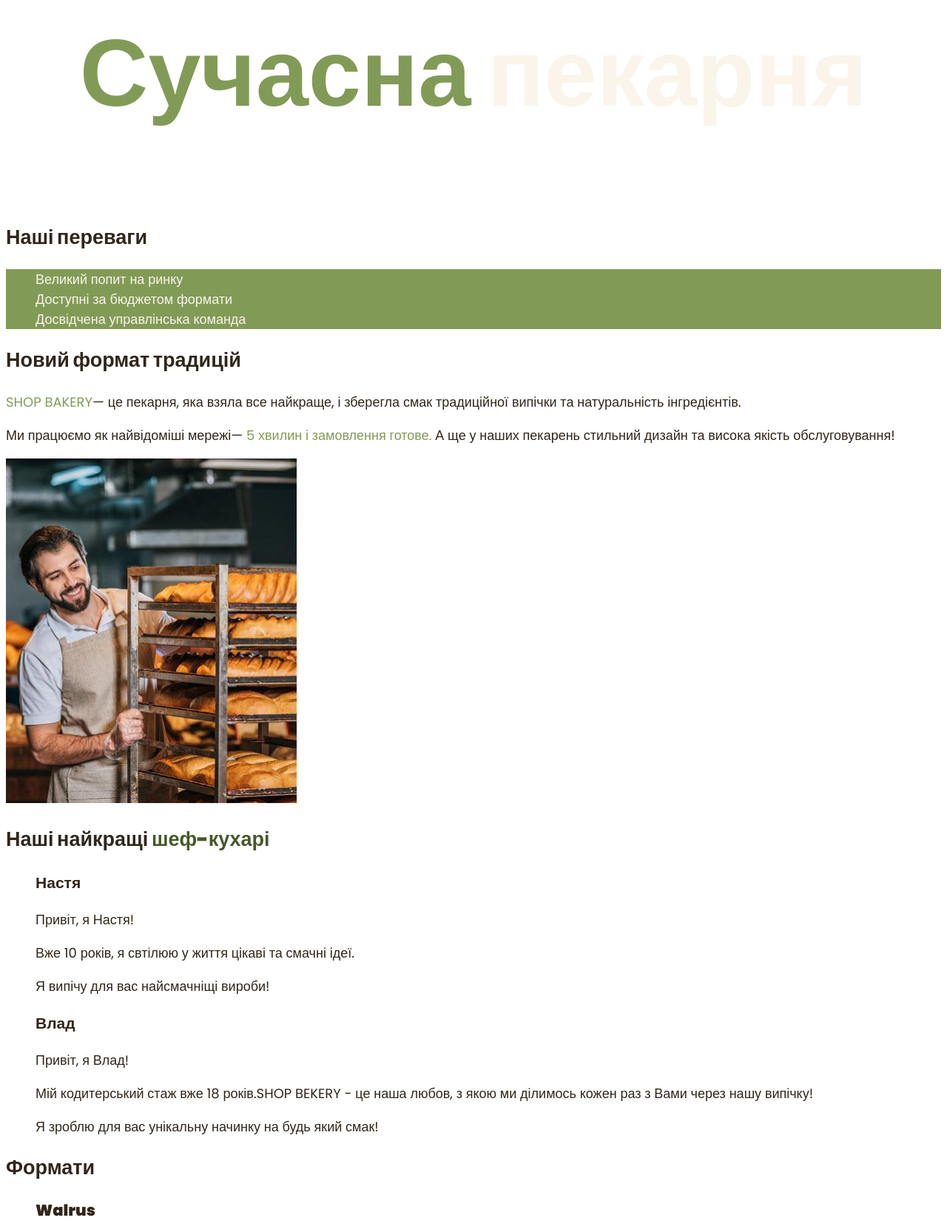
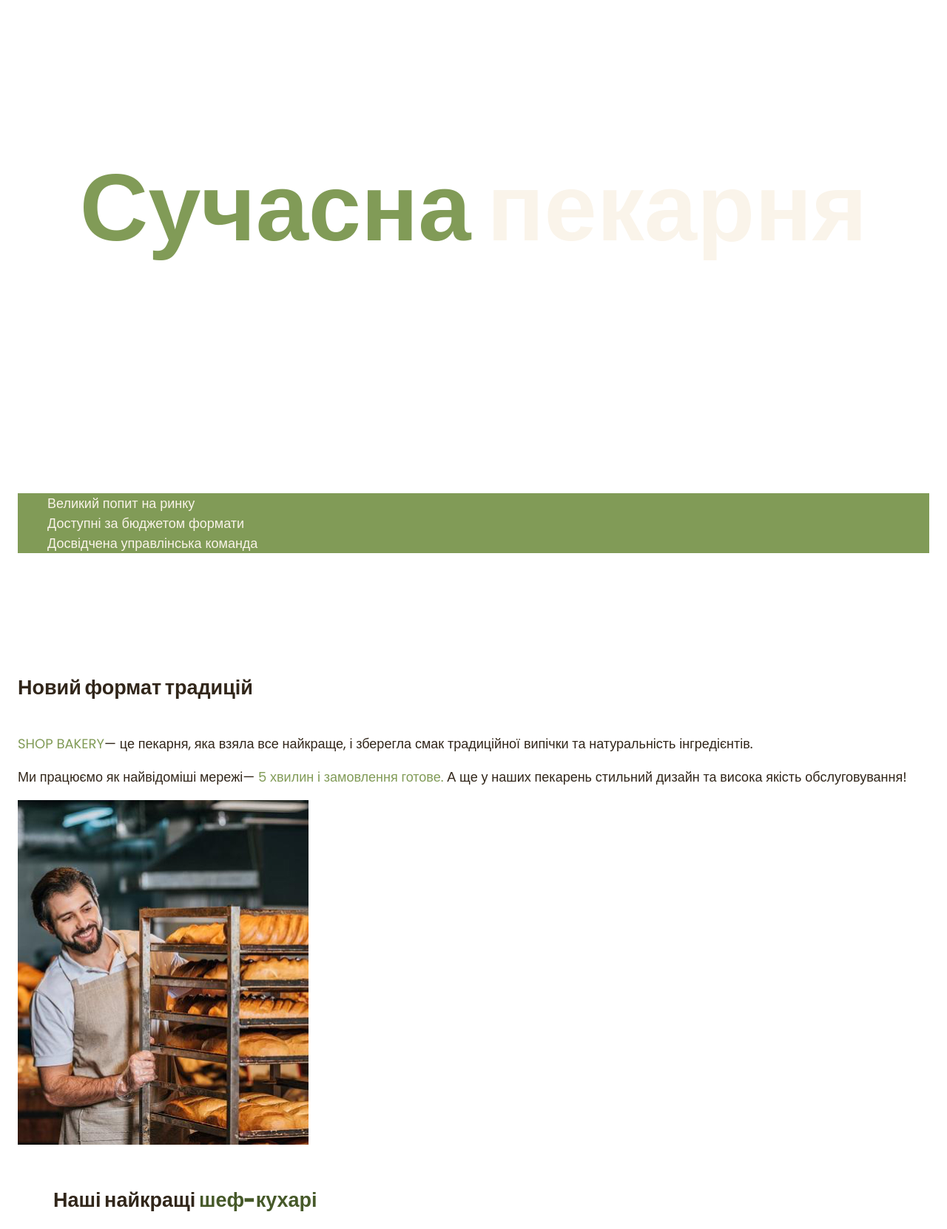
Before and after one commit to bassalex/lessons-10, a plain HTML site: page index.html in a window 1280 px wide. Shown: the part 335-1997 px from the top of the page at 74% size. Drawn offline with Linux system fonts and the light colour scheme.

Commit message:
Add files via upload

```diff
--- a/css/styles.css
+++ b/css/styles.css
@@ -6,18 +6,60 @@
 }
 
 /* Base */
+*{box-sizing: border-box;
+}
 body {
     color: var(--color-primary-dark);
-    font-family: 'poppins',sans-serif;
+    font-family: 'poppins', sans-serif;
     font-size: 18px;
+    font-weight: 400;
+    line-height: 1,5;
+    margin: 0;
+}
+
+h1,
+h2,
+h3,
+h4,
+h5,
+h6,
+p {
+    margin-top: 0;
+
+}
+
+address {
+    list-style-type: none;
 }
 ul {
     list-style-type: none;
 }
 
+.visually-hidden {
+    position: absolute;
+    left: -10000px;
+    top: auto;
+    width: 1px;
+    height: 1px;
+    overflow: hidden;
+}
+
+.section {
+    padding: 48px;
+    }
+
+.container {
+    width: 100%;
+    max-width: 1288px;
+    margin: 0 auto;
+    padding: 0 24px;
+}
+
 /* Button */
 .button {
+    padding: 16px 32px;
     color: var(--color-primary-light);
+    font-weight: 600;
     background-color: var(--color-brand-light);
     border: 2px solid var(--color-brand-light);
     border-radius: 8px;
@@ -37,12 +79,15 @@ ul {
     color: var(--color-brand-light);
 }
 /* Hero */
+.hero-section {
+    padding: 272px 0;
+}
 .hero-title {
+    margin-bottom: 0;
     color: var(--color-primary-light);
     text-align: center;
     font-size: 128px;
-
-}
+   }
 
 .hero-title .accent {
     color: var(--color-brand-light);
@@ -57,6 +102,14 @@ ul {
     color: var(--color-brand-dark);
 }
 /* Traditions */
+.traditions-section {
+    padding-top: 96px;
+}
+
+.traditions-title {
+    margin-bottom: 42px;
+}
+
 .traditions-text .brand {
     color: var(--color-brand-light);
 
@@ -66,3 +119,39 @@ ul {
     text-transform: uppercase;
 
 }
+/* Chefs */
+.chefs-title {
+    margin-bottom: 80px;
+}
+.chef-title {
+    margin-top: 16px;
+    font-size: 40px;
+    font-weight: 600;
+}
+
+/* Formats */
+.formats-title {
+    margin-bottom: 80px;
+}
+
+.formats-title {
+    margin-top: 16px;
+    font-size: 40px;
+    font-weight: 600;
+}
+
+/* contact */
+.contact-title {
+    margin-bottom: 80px;
+}
+
+.contact-title {
+    margin-top: 16px;
+    font-size: 40px;
+    font-weight: 600;
+}
+
+.contact-section__map {
+    width: 600px;
+    height: 595px;
+}
```
Also changed, not shown: css/test.css (added, +13 -0 lines).
